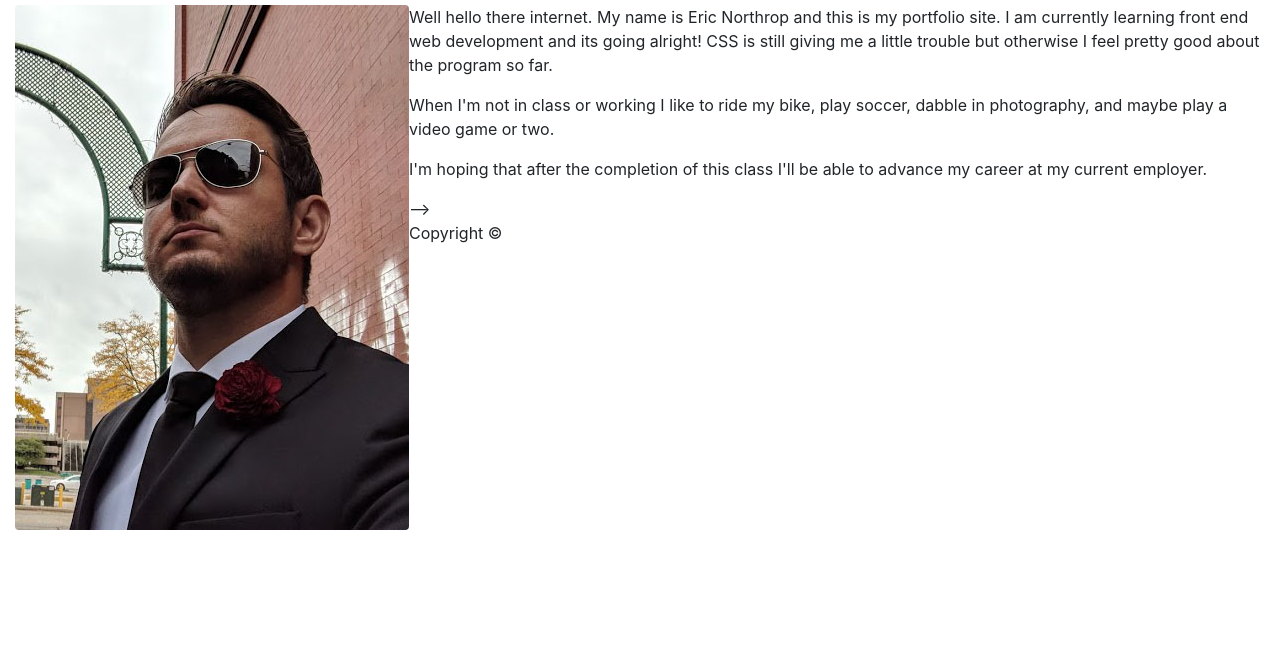
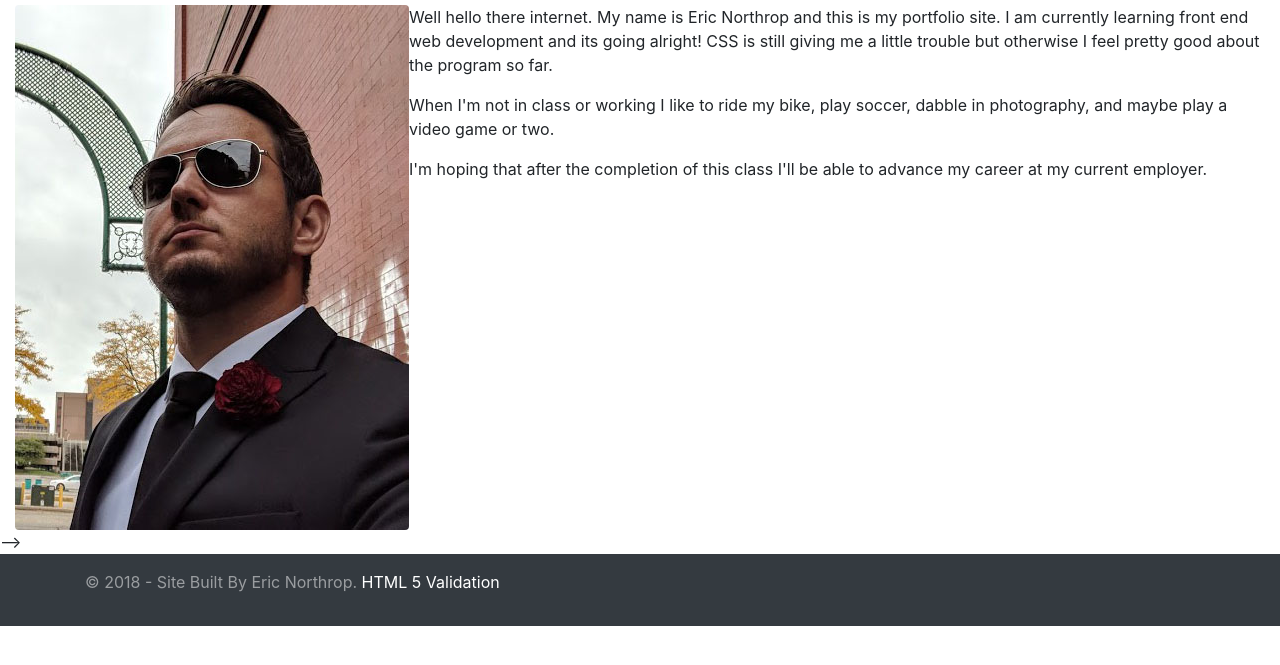
Before and after one commit to erictriestocode/Bootstrap-Portfolio, a plain HTML site: page index.html in a window 1280 px wide. Shown: the part 107-772 px from the top of the page. Drawn offline with nearby package versions, Linux system fonts and the light colour scheme.

Commit message:
Finally figured out clearfix with boostrap thank god

```diff
--- a/index.html
+++ b/index.html
@@ -41,7 +41,7 @@
 
 
 <!-- TODO: improve padding around image and text -->
-  <div id="main-container" class="container-fluid">
+  <div id="main-container" class="container-fluid clearfix">
     <section class="main-section">
       <h1>About Me</h1>
 
@@ -57,11 +57,25 @@
 
   </div> -->
 
-  <footer class="clearfix">
+  <div class="navbar navbar-default navbar-fixed-bottom navbar-dark bg-dark">
+    <div class="container">
+      <p class="navbar-text pull-left">© 2018 - Site Built By Eric Northrop.
+           <a href="http://tinyurl.com/tbvalid" target="_blank" >HTML 5 Validation</a>
+      </p>
+
+    </div>
+</div>
+
+
+
+
+
+
+  <!-- <footer class="clearfix">
     <div class="footer navbar-fixed-bottom">
       Copyright &copy;
     </div>
-  </footer>
+  </footer> -->
 </body>
 
 </html>
```
